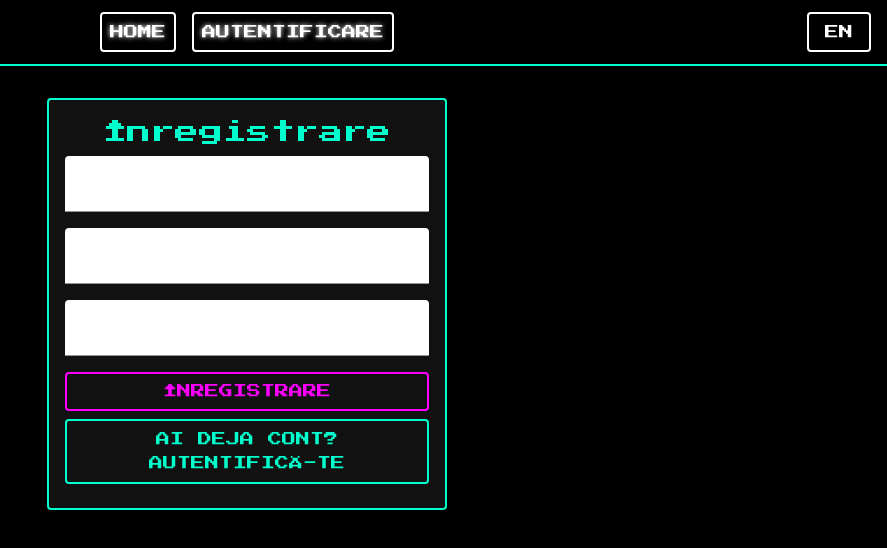
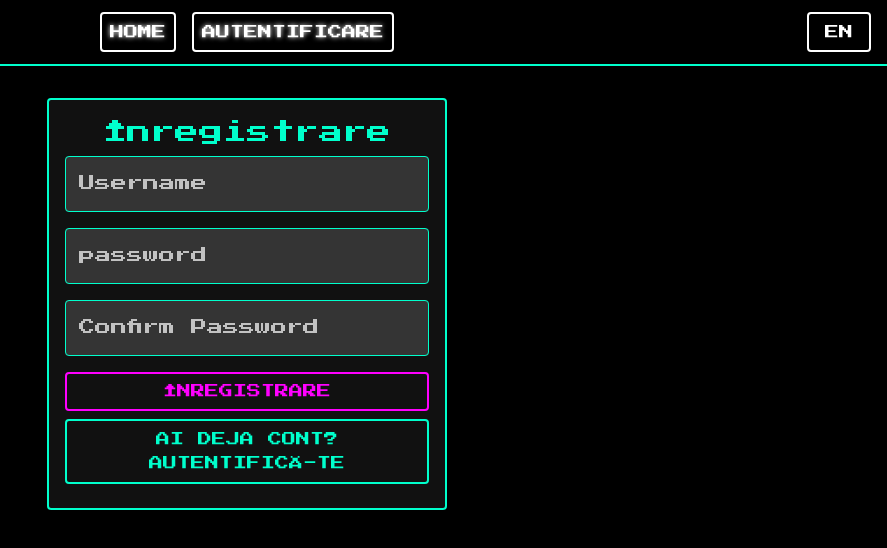
Before and after one commit to KiryuZero0/BOB-ARE-SERVER, a React (Vite) app in the folder Test_Soft/my-app/: page /auth in a window 1280 px wide. Shown: the top 548 px of the page, without its empty margins (393-1280 px from the left). Built offline with nearby package versions, Linux system fonts and the light colour scheme; some icons are missing.

Commit message:
version 1.6

```diff
--- a/Test_Soft/my-app/src/pages/Auth.jsx
+++ b/Test_Soft/my-app/src/pages/Auth.jsx
@@ -48,12 +48,7 @@ export default function Auth() {
         reset,
         formState: { errors, isSubmitting }
     } = useForm({
-        defaultValues: {
-            username: '',
-            password: '',
-            confirmPassword: '',
-            mode
-        },
+        defaultValues: { username: '', password: '', confirmPassword: '', mode },
         resolver: yupResolver(schema)
     });
 
@@ -63,24 +58,26 @@ export default function Auth() {
             const res = await fetch(`http://localhost:5000/${data.mode}`, {
                 method: 'POST',
                 headers: { 'Content-Type': 'application/json' },
-                body: JSON.stringify({
-                    username: data.username,
-                    password: data.password
-                })
+                body: JSON.stringify({ username: data.username, password: data.password })
             });
             const result = await res.json();
             if (res.ok) {
                 localStorage.setItem('token', result.token);
                 setSnackbar({
-                    msg: data.mode === 'register' ? t('register_success') : t('login_success'),
+                    msg: data.mode === 'register'
+                        ? t('register_success')
+                        : t('login_success'),
                     sev: 'success'
                 });
-                reset({ ...data, username: '', password: '', confirmPassword: '' });
+                reset({ username: '', password: '', confirmPassword: '', mode });
             } else {
                 setSnackbar({ msg: result.error || t('server_error'), sev: 'error' });
             }
         } catch (err) {
-            setSnackbar({ msg: t('network_error', { message: err.message }), sev: 'error' });
+            setSnackbar({
+                msg: t('network_error', { message: err.message }),
+                sev: 'error'
+            });
         } finally {
             setOpenSnackbar(true);
         }
@@ -111,6 +108,7 @@ export default function Auth() {
                         onSubmit={handleSubmit(onSubmit)}
                         sx={{ display: 'flex', flexDirection: 'column', gap: 2 }}
                     >
+                        {/* Username */}
                         <Controller
                             name="username"
                             control={control}
@@ -118,16 +116,38 @@ export default function Auth() {
                                 <TextField
                                     {...field}
                                     label={t('username')}
-                                    variant="filled"
+                                    variant="outlined"
                                     error={!!errors.username}
                                     helperText={t(errors.username?.message)}
                                     fullWidth
                                     InputProps={{
-                                        sx: { bgcolor: '#fff', color: '#000', fontFamily: '"Press Start 2P", cursive' }
+                                        sx: {
+                                            backgroundColor: 'rgba(255,255,255,0.15)',
+                                            color: 'text.primary',
+                                            borderRadius: 1,
+                                            '& .MuiOutlinedInput-notchedOutline': {
+                                                borderColor: 'primary.main'
+                                            },
+                                            '&:hover .MuiOutlinedInput-notchedOutline': {
+                                                borderColor: 'secondary.main'
+                                            },
+                                            '&.Mui-focused .MuiOutlinedInput-notchedOutline': {
+                                                borderColor: 'primary.main',
+                                                boxShadow: '0 0 5px currentColor'
+                                            }
+                                        }
+                                    }}
+                                    InputLabelProps={{
+                                        sx: {
+                                            color: 'text.secondary',
+                                            '&.Mui-focused': { color: 'primary.main' }
+                                        }
                                     }}
                                 />
                             )}
                         />
+
+                        {/* Password */}
                         <Controller
                             name="password"
                             control={control}
@@ -136,16 +156,38 @@ export default function Auth() {
                                     {...field}
                                     type="password"
                                     label={t('password')}
-                                    variant="filled"
+                                    variant="outlined"
                                     error={!!errors.password}
                                     helperText={t(errors.password?.message)}
                                     fullWidth
                                     InputProps={{
-                                        sx: { bgcolor: '#fff', color: '#000', fontFamily: '"Press Start 2P", cursive' }
+                                        sx: {
+                                            backgroundColor: 'rgba(255,255,255,0.15)',
+                                            color: 'text.primary',
+                                            borderRadius: 1,
+                                            '& .MuiOutlinedInput-notchedOutline': {
+                                                borderColor: 'primary.main'
+                                            },
+                                            '&:hover .MuiOutlinedInput-notchedOutline': {
+                                                borderColor: 'secondary.main'
+                                            },
+                                            '&.Mui-focused .MuiOutlinedInput-notchedOutline': {
+                                                borderColor: 'primary.main',
+                                                boxShadow: '0 0 5px currentColor'
+                                            }
+                                        }
+                                    }}
+                                    InputLabelProps={{
+                                        sx: {
+                                            color: 'text.secondary',
+                                            '&.Mui-focused': { color: 'primary.main' }
+                                        }
                                     }}
                                 />
                             )}
                         />
+
+                        {/* Confirm Password */}
                         {mode === 'register' && (
                             <Controller
                                 name="confirmPassword"
@@ -155,17 +197,39 @@ export default function Auth() {
                                         {...field}
                                         type="password"
                                         label={t('confirm_password')}
-                                        variant="filled"
+                                        variant="outlined"
                                         error={!!errors.confirmPassword}
                                         helperText={t(errors.confirmPassword?.message)}
                                         fullWidth
                                         InputProps={{
-                                            sx: { bgcolor: '#fff', color: '#000', fontFamily: '"Press Start 2P", cursive' }
+                                            sx: {
+                                                backgroundColor: 'rgba(255,255,255,0.15)',
+                                                color: 'text.primary',
+                                                borderRadius: 1,
+                                                '& .MuiOutlinedInput-notchedOutline': {
+                                                    borderColor: 'primary.main'
+                                                },
+                                                '&:hover .MuiOutlinedInput-notchedOutline': {
+                                                    borderColor: 'secondary.main'
+                                                },
+                                                '&.Mui-focused .MuiOutlinedInput-notchedOutline': {
+                                                    borderColor: 'primary.main',
+                                                    boxShadow: '0 0 5px currentColor'
+                                                }
+                                            }
+                                        }}
+                                        InputLabelProps={{
+                                            sx: {
+                                                color: 'text.secondary',
+                                                '&.Mui-focused': { color: 'primary.main' }
+                                            }
                                         }}
                                     />
                                 )}
                             />
                         )}
+
+                        {/* Submit */}
                         <Button
                             type="submit"
                             variant="outlined"
@@ -175,10 +239,12 @@ export default function Auth() {
                             {mode === 'register' ? t('register') : t('login')}
                         </Button>
                     </Box>
+
+                    {/* Toggle mode */}
                     <Button
                         onClick={() => {
-                            setMode(prev => (prev === 'register' ? 'login' : 'register'));
-                            reset({ username: '', password: '', confirmPassword: '' });
+                            setMode(prev => prev === 'register' ? 'login' : 'register');
+                            reset({ username: '', password: '', confirmPassword: '', mode });
                         }}
                         sx={{ mt: 1, color: 'primary.main', display: 'block', mx: 'auto' }}
                     >
```
